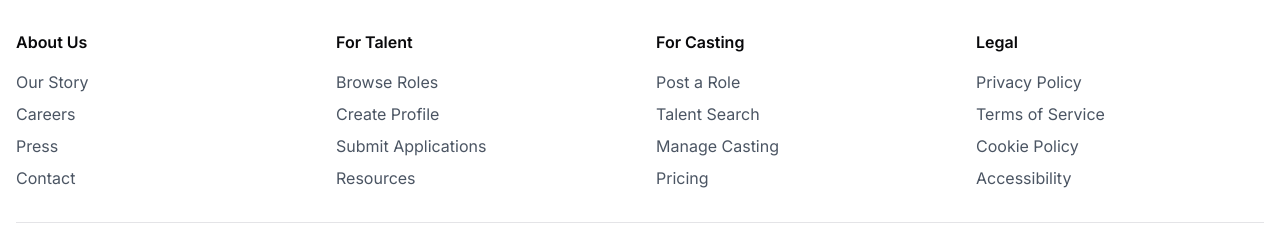
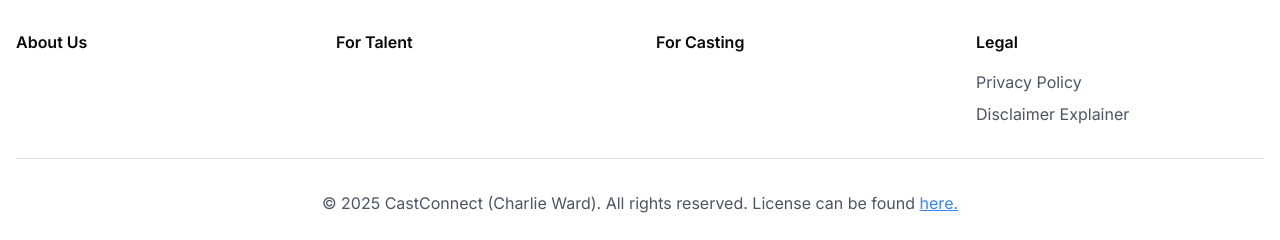
Before and after one commit to Charlie-Ward/CastConnect, a Next.js app: page / in a window 1280 px wide. Shown: the part 825-1065 px from the top of the page. Built offline with nearby package versions, Linux system fonts and the light colour scheme; no server answers.

Commit message:
Updated footer to include Disclaimer Explainer and commented out pages which have not yet been made

```diff
--- a/src/components/Footer.tsx
+++ b/src/components/Footer.tsx
@@ -15,30 +15,30 @@
           <div>
             <h3 className="font-semibold mb-4">About Us</h3>
             <ul className="space-y-2 text-gray-600">
-              <li>Our Story</li>
+              {/* <li>Our Story</li>
               <li>Careers</li>
               <li>Press</li>
-              <li>Contact</li>
+              <li>Contact</li> */}
             </ul>
           </div>
 
           <div>
             <h3 className="font-semibold mb-4">For Talent</h3>
             <ul className="space-y-2 text-gray-600">
-              <li>Browse Roles</li>
+              {/* <li>Browse Roles</li>
               <li>Create Profile</li>
               <li>Submit Applications</li>
-              <li>Resources</li>
+              <li>Resources</li> */}
             </ul>
           </div>
 
           <div>
             <h3 className="font-semibold mb-4">For Casting</h3>
             <ul className="space-y-2 text-gray-600">
-              <li>Post a Role</li>
+              {/* <li>Post a Role</li>
               <li>Talent Search</li>
               <li>Manage Casting</li>
-              <li>Pricing</li>
+              <li>Pricing</li> */}
             </ul>
           </div>
 
@@ -46,9 +46,10 @@
             <h3 className="font-semibold mb-4">Legal</h3>
             <ul className="space-y-2 text-gray-600">
               <li><Link href="/privacy-policy" className='text-decoration: hover:underline hover:text-blue-500'>Privacy Policy</Link></li>
-              <li>Terms of Service</li>
-              <li>Cookie Policy</li>
-              <li>Accessibility</li>
+              <li><Link href="/find-out-more" className='text-decoration: hover:underline hover:text-blue-500'>Disclaimer Explainer</Link></li>
+              {/* <li>Terms of Service</li> */}
+              {/* <li>Cookie Policy</li>
+              <li>Accessibility</li> */}
             </ul>
           </div>
         </div>
```
